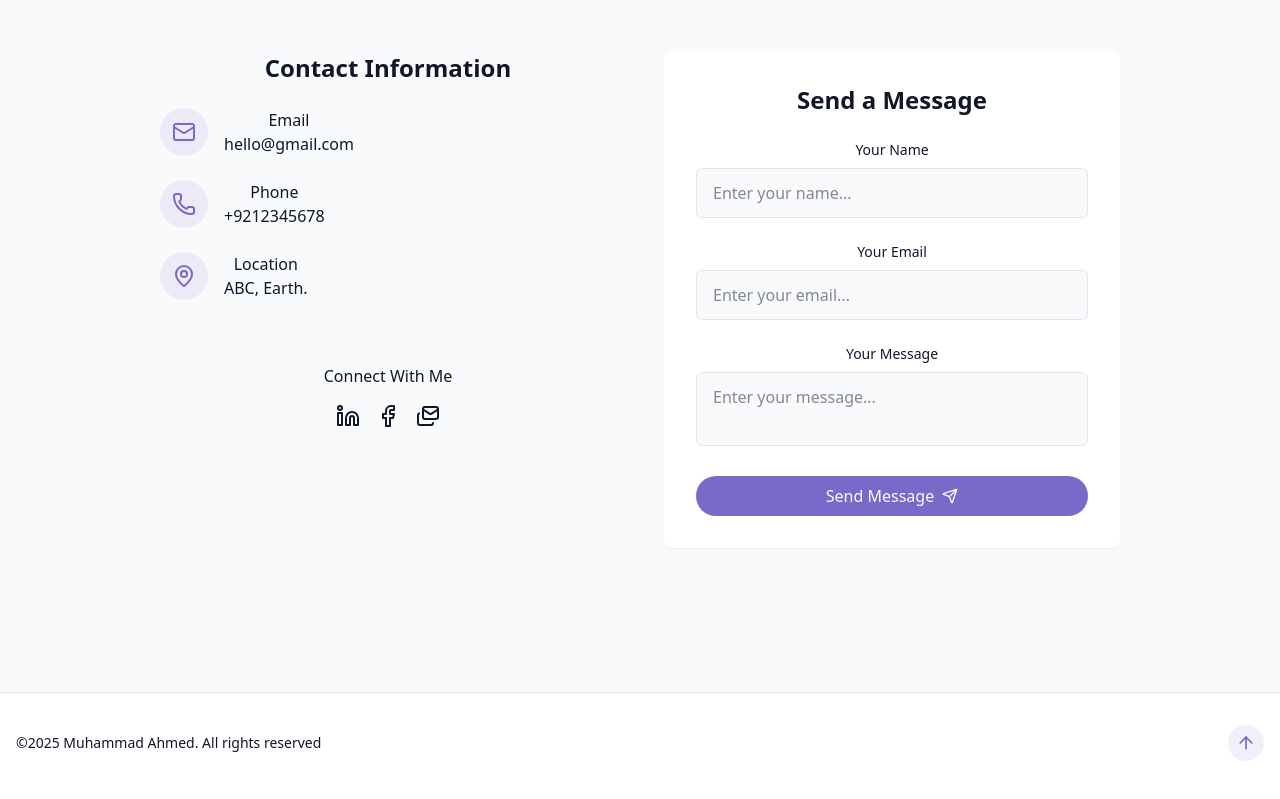
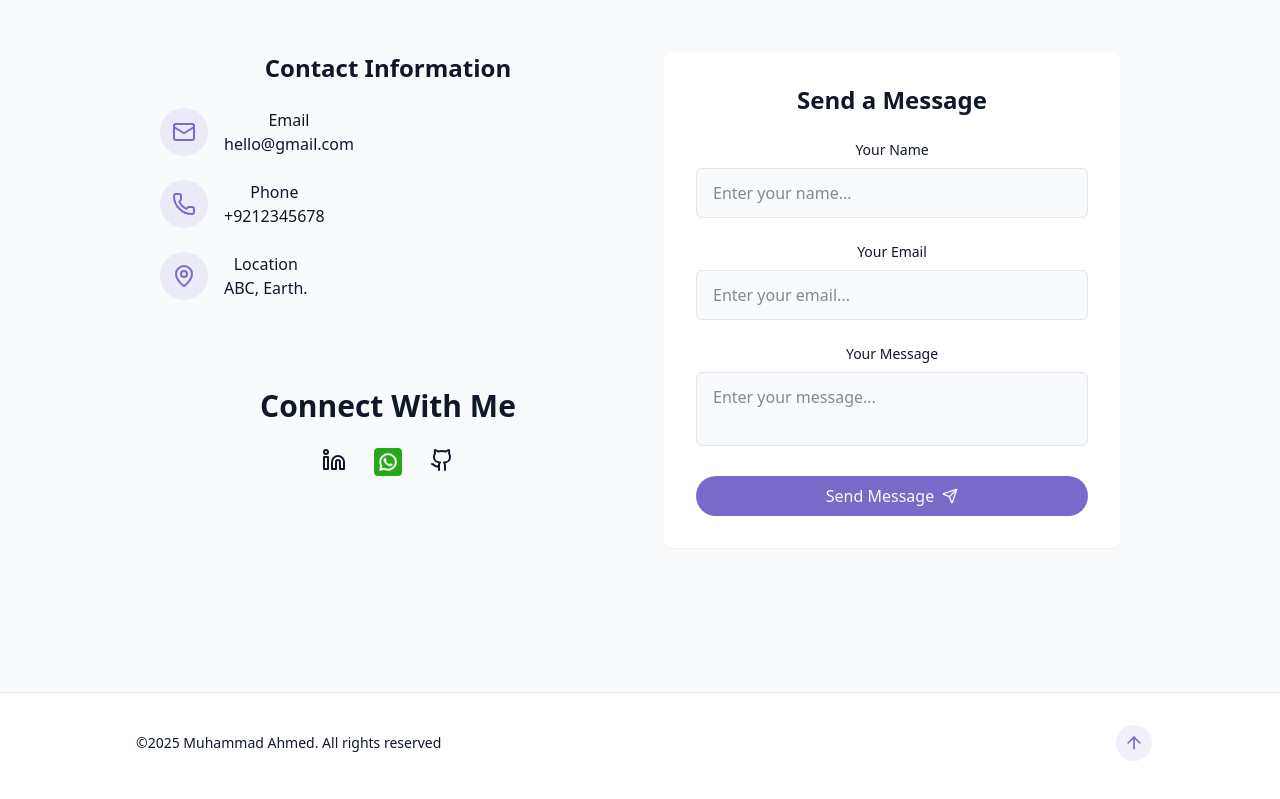
Before and after one commit to ahmeddaruwala/potfolio1, a React (Vite) app: page / in a window 1280 px wide. Shown: the part 3308-4107 px from the top of the page. Built offline with nearby package versions, Linux system fonts and the light colour scheme.

Commit message:
portfolio

```diff
--- a/src/components/Contact.jsx
+++ b/src/components/Contact.jsx
@@ -1,12 +1,4 @@
-import {
-  Facebook,
-  Linkedin,
-  Mail,
-  Mails,
-  MapPin,
-  Phone,
-  Send,
-} from "lucide-react";
+import { Github, Linkedin, Mail, MapPin, Phone, Send } from "lucide-react";
 import { cn } from "../lib/utils";
 import { useToast } from "../hooks/use-toast";
 import { useState } from "react";
@@ -27,7 +19,6 @@ export const Contact = () => {
       });
       setIsSubmitting(false);
     }, 1500);
-
   };
   return (
     <section id="contact" className="py-24 px-4 relative bg-secondary/30">
@@ -91,7 +82,7 @@ export const Contact = () => {
               </div>
             </div>
             <div className="pt-8">
-              <h4 className="font-medium mb-4"> Connect With Me</h4>
+              <h4 className="font-bold text-3xl mb-6 mt-6"> Connect With Me</h4>
               <div className="flex space-x-4 justify-center">
                 <a
                   href="https://www.linkedin.com/in/muhammad-ahmed-03ab8931a/"
@@ -100,15 +91,18 @@ export const Contact = () => {
                   <Linkedin />
                 </a>
 
-                <a href="https://www.facebook.com/" target="_blank">
-                  <Facebook />
+                <a
+                  href="https://api.whatsapp.com/send/?phone=923242745032&text&type=phone_number&app_absent=0"
+                  target="_blank"
+                >
+                  <img
+                    className="h-7 w-7 ml-3 mr-3"
+                    src="../../public/whatsapp.png"
+                  />
                 </a>
 
-                <a
-                  href="https://web.whatsapp.com/?post_logout=1"
-                  target="_blank"
-                >
-                  <Mails />
+                <a href="https://github.com/ahmeddaruwala" target="_blank">
+                  <Github />
                 </a>
               </div>
             </div>
--- a/src/components/Footer.jsx
+++ b/src/components/Footer.jsx
@@ -3,12 +3,15 @@ import { ArrowUp } from "lucide-react";
 export const Footer = () => {
   return (
     <footer className="py-12 px-4 bg-card relative border-t border-border mt-12 pt-8 flex flex-wrap justify-between items-center">
-      <p className="text-sm text-muted-foreground">
+      <p className="text-sm text-muted-foreground ml-30">
         &copy;{new Date().getFullYear()} Muhammad Ahmed. All rights reserved
       </p>
 
-      <a href="#hero" className="p-2 rounded-full bg-primary/10 hover:bg-primary/20 text-primary transition-colors">
-        <ArrowUp size={20}/>
+      <a
+        href="#hero"
+        className="p-2 mr-28 rounded-full bg-primary/10 hover:bg-primary/20 text-primary transition-colors"
+      >
+        <ArrowUp size={20} />
       </a>
     </footer>
   );
```
Also changed, not shown: public/whatsapp.png (added).
